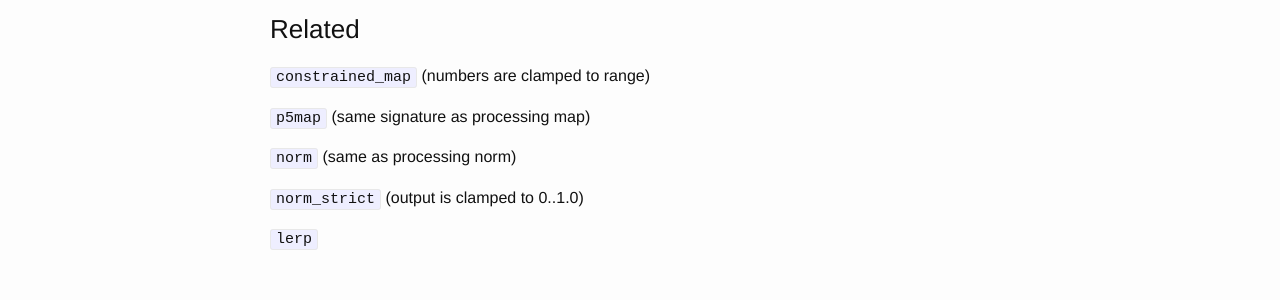
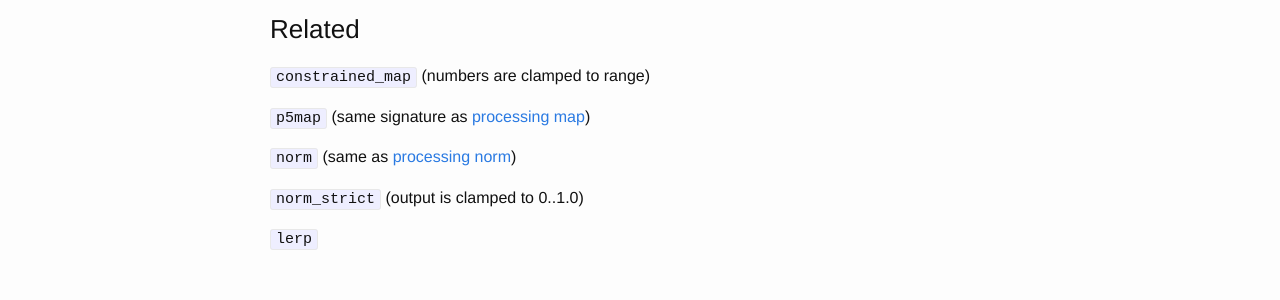
Before and after one commit to monkstone/monkstone.github.com, a Jekyll site: the page built from _posts/2015-10-29-map1d.md, in a window 1280 px wide. Shown: the part 1837-2137 px from the top of the page. Built offline with Jekyll 4.4.1, drawn with Linux system fonts in a browser that asks for light colours; part of the change alters nothing that is shown.

Commit message:
add links

```diff
--- a/_posts/2015-10-29-map1d.md
+++ b/_posts/2015-10-29-map1d.md
@@ -80,10 +80,13 @@ Returns	float
 
 `constrained_map` (numbers are clamped to range)
 
-`p5map` (same signature as processing map)
+`p5map` (same signature as [processing map][map])
 
-`norm` (same as processing norm)
+`norm` (same as [processing norm][norm])
 
 `norm_strict` (output is clamped to 0..1.0)
 
 `lerp`
+
+[norm]:https://processing.org/reference/norm_.html
+[map]:https://processing.org/reference/map_.html
```
